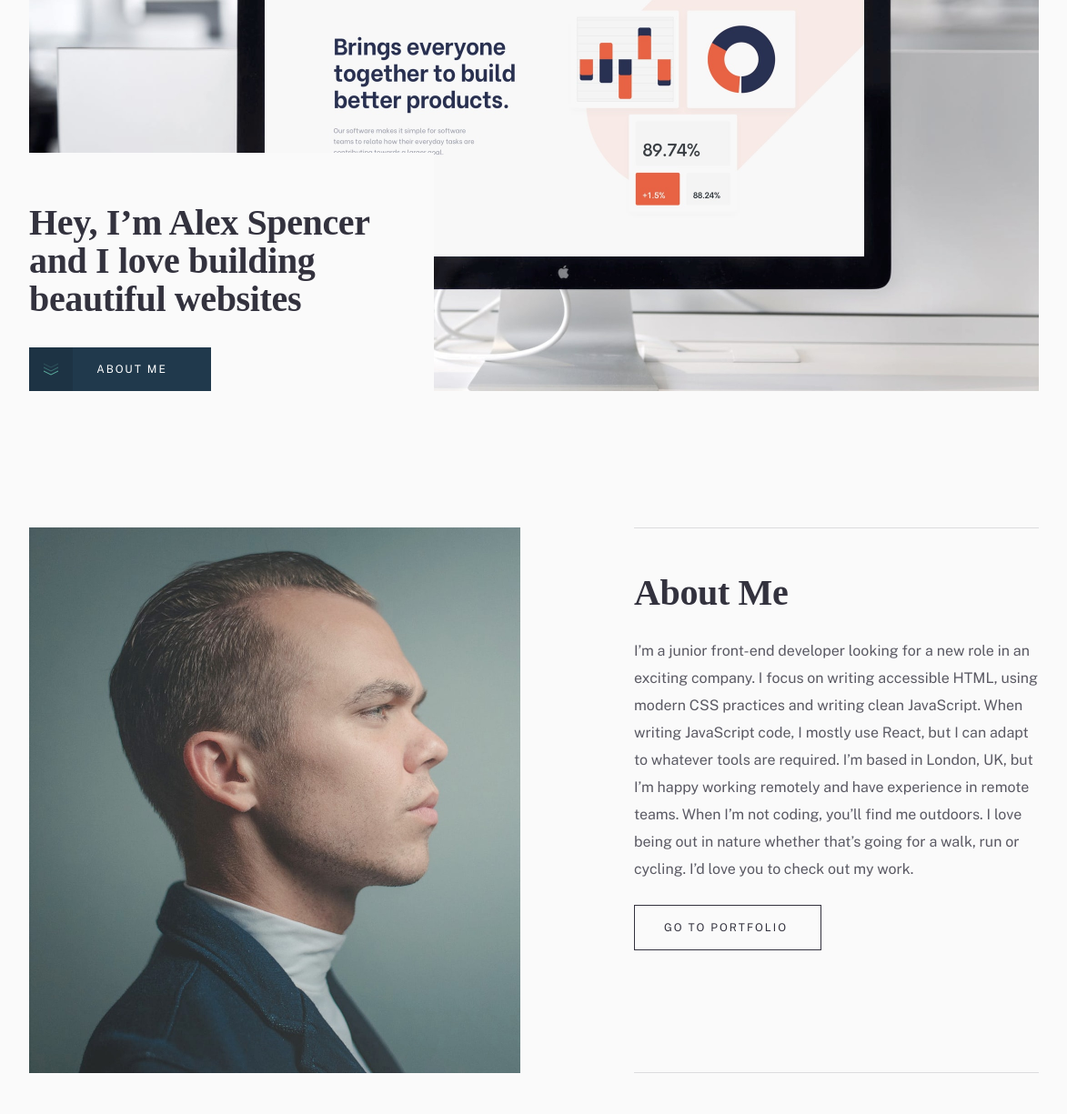
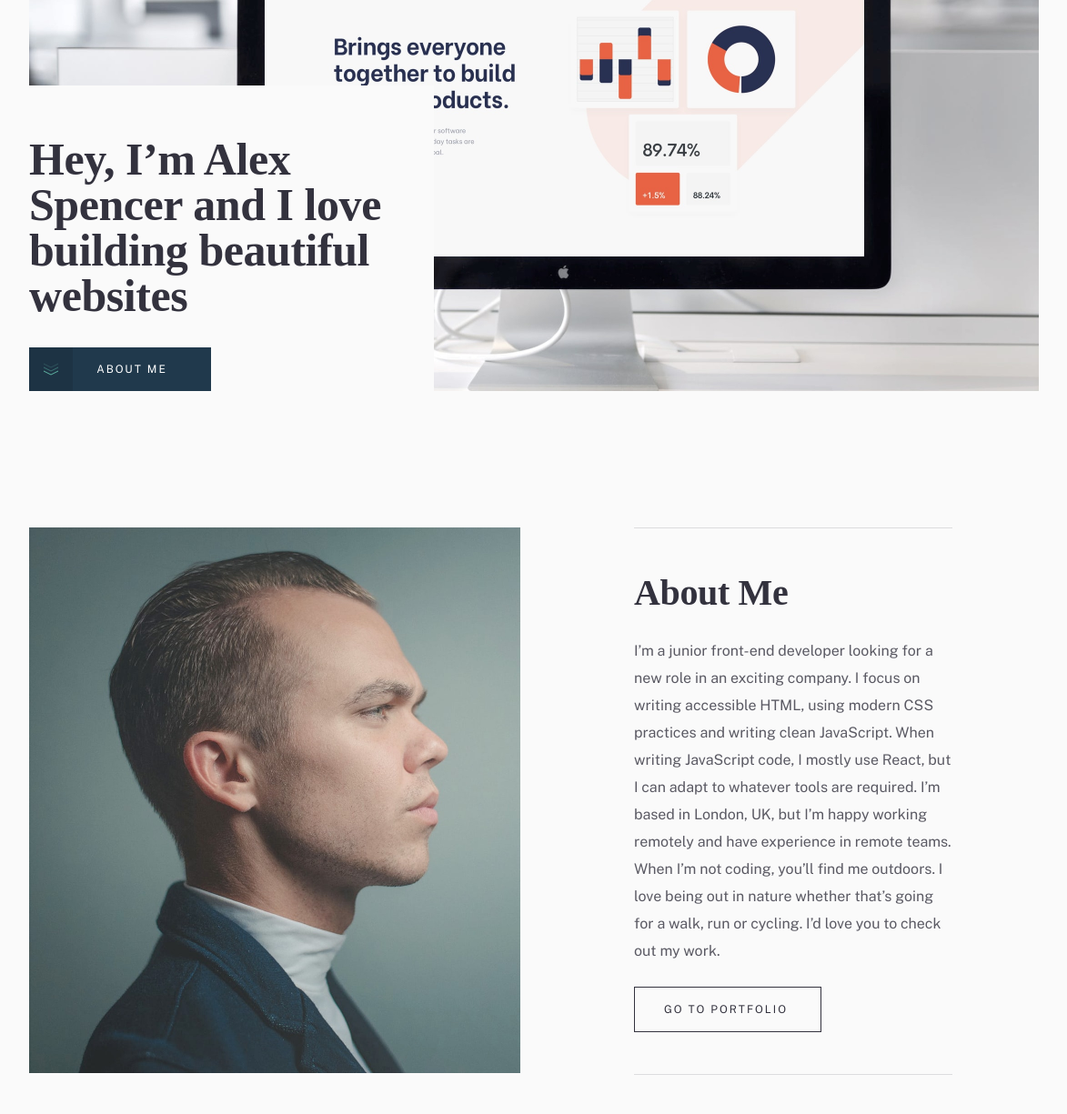
Before and after one commit to nakoyawilson/minimalist-portfolio-website, a React (Create React App) app: page / in a window 1536 px wide. Shown: the part 320-1545 px from the top of the page at 91% size, without its empty margins (181-1354 px from the left). Built offline with nearby package versions, Linux system fonts and the light colour scheme; a web font is replaced by a local one.

Commit message:
Make minor adjustments

```diff
--- a/src/pages/Home.css
+++ b/src/pages/Home.css
@@ -114,6 +114,12 @@
     width: 445px;
   }
 
+  .hero .section-heading {
+    font-size: 5rem;
+    line-height: 5rem;
+    letter-spacing: -0.446429px;
+  }
+
   .home .btn-primary {
     margin-top: 5.3rem;
   }
@@ -124,11 +130,13 @@
 
   .about-wrapper {
     margin-top: 15rem;
+    justify-content: flex-start;
     gap: 12.5rem;
   }
 
   .about {
     padding: 5rem 0 4.6rem;
+    width: 350px;
   }
 
   .home .cta {
```
